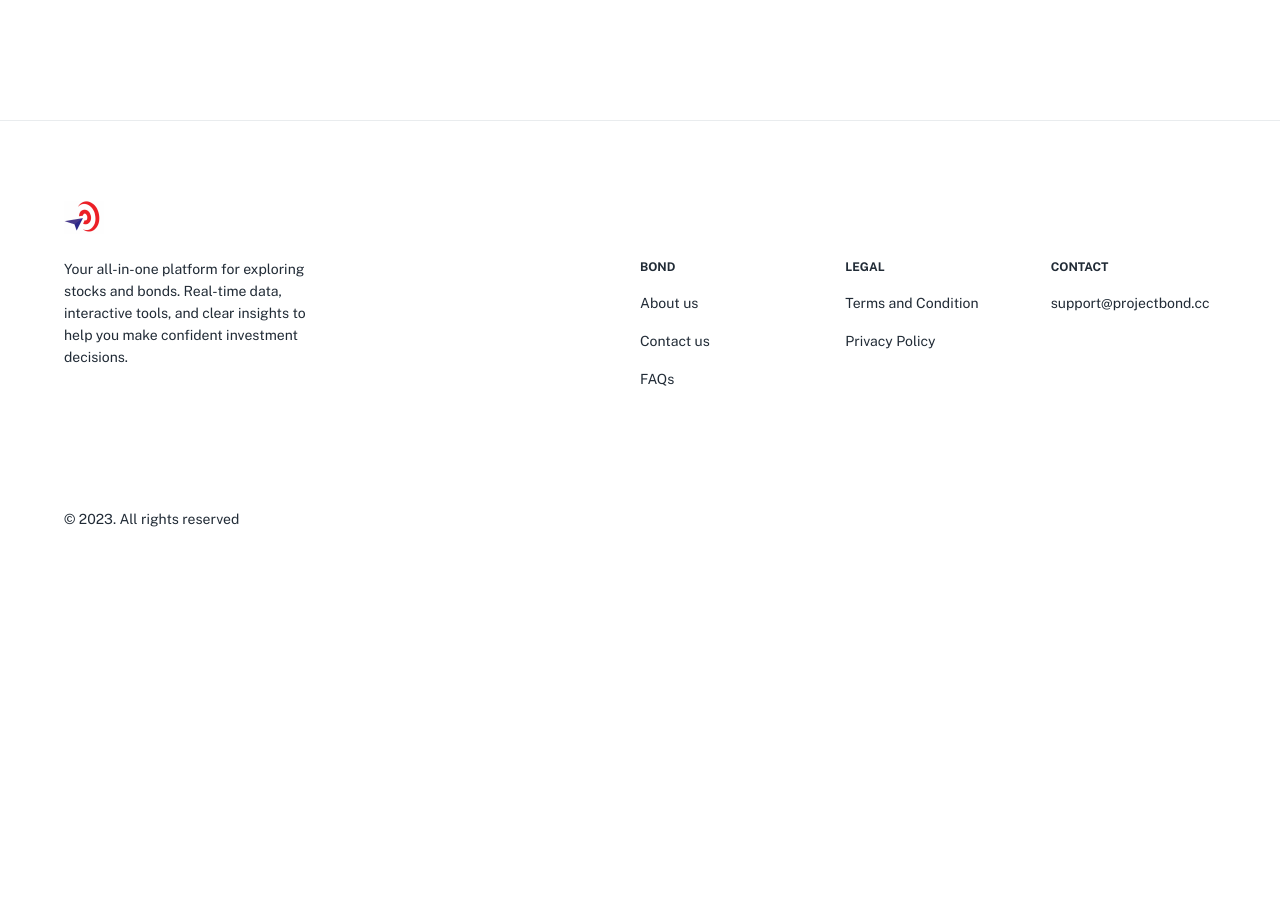
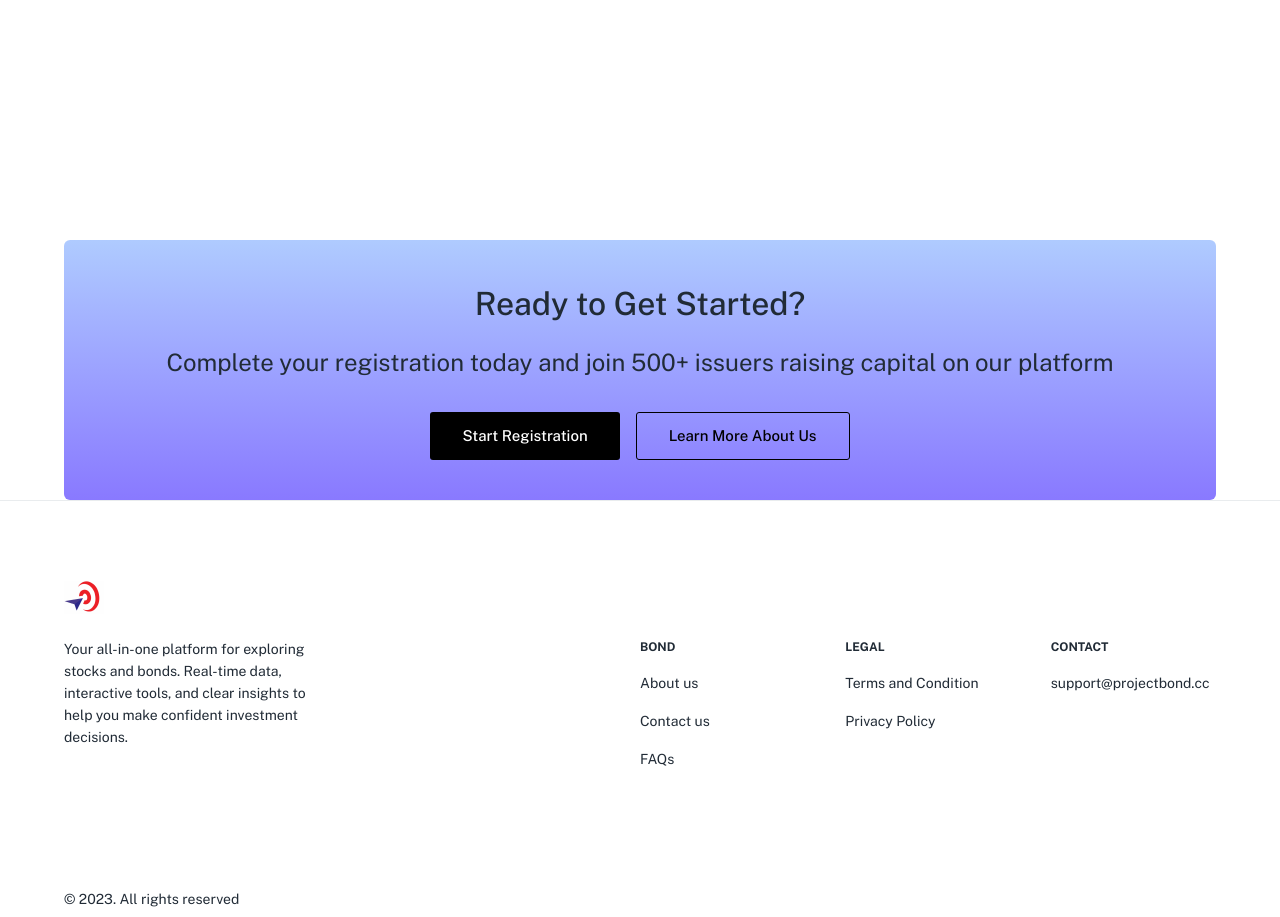
Before and after one commit to RoshanKolhe/Bonds_Issuer_Flow, a React (Create React App) app: page / in a window 1280 px wide. Shown: the part 1120-2037 px from the top of the page. Before the commit the page ends 1690 px from the top, so only its background shows below. Built offline with nearby package versions, Linux system fonts and the light colour scheme; no server answers; some icons are missing.

Commit message:
home Get Started done

```diff
--- /dev/null
+++ b/src/sections/home/home-get-started.js
@@ -0,0 +1,71 @@
+import { m } from 'framer-motion';
+// @mui
+import { styled } from '@mui/material/styles';
+import { Box, Button, Container, Stack, Typography } from '@mui/material';
+import Grid from '@mui/material/Unstable_Grid2';
+// components
+
+// ----------------------------------------------------------------------
+
+export default function HomeGetStarted() {
+  return (
+    <Container maxWidth="lg" sx={{ pt: { xs: 10, md: 15 } }}>
+      <Box
+        sx={{
+          background: 'linear-gradient(180deg, #AFCBFF 0%, #8979FF 100%)',
+          borderRadius: '6px',
+          p: { xs: 3, md: 5 },
+          textAlign: 'center',
+        }}
+      >
+        <Typography variant="h3" sx={{ mb: 2, fontWeight: 500 }}>
+          Ready to Get Started?
+        </Typography>
+
+        <Typography variant="h4" sx={{ mb: 4, fontWeight: 400}}>
+          Complete your registration today and join 500+ issuers raising capital on our platform
+        </Typography>
+
+        <Stack direction={{ xs: 'column', sm: 'row' }} spacing={2} justifyContent="center">
+          <Button
+            variant="contained"
+            size="large"
+            sx={{
+              bgcolor: 'black',
+              color: 'white',
+              '&:hover': { bgcolor: 'rgba(0, 0, 0, 0.8)' },
+              fontWeight: 500,
+              px: 4,
+              py: 1.5,
+              borderRadius: '3px',
+            }}
+          >
+            Start Registration
+          </Button>
+
+          <Button
+            variant="outlined"
+            size="large"
+            sx={{
+              color: 'black',
+              borderColor: 'black',
+              borderWidth: '1px',
+              fontWeight: 500,
+              px: 4,
+              py: 1.5,
+              borderRadius: '3px',
+              '&:hover': {
+                borderColor: 'black',
+                borderWidth: '1px',
+                borderRadius: '3px',
+                bgcolor: 'rgba(0, 0, 0, 0.04)'
+              },
+            }}
+          >
+            Learn More About Us
+          </Button>
+        </Stack>
+      </Box>
+    </Container>
+  );
+}
--- a/src/sections/home/view/home-view.js
+++ b/src/sections/home/view/home-view.js
@@ -5,7 +5,7 @@ import ScrollProgress from 'src/components/scroll-progress';
 //
 import HomeHero from '../home-hero';
 import HomeWhyChooseIssuerPro from '../home-why-choose-issuer-pro';
-
+import HomeGetStarted from '../home-get-started';
 // ----------------------------------------------------------------------
 
 export default function HomeView() {
@@ -17,6 +17,7 @@ export default function HomeView() {
 
       <HomeHero />
       <HomeWhyChooseIssuerPro />
+      <HomeGetStarted />
     </>
   );
 }
```
